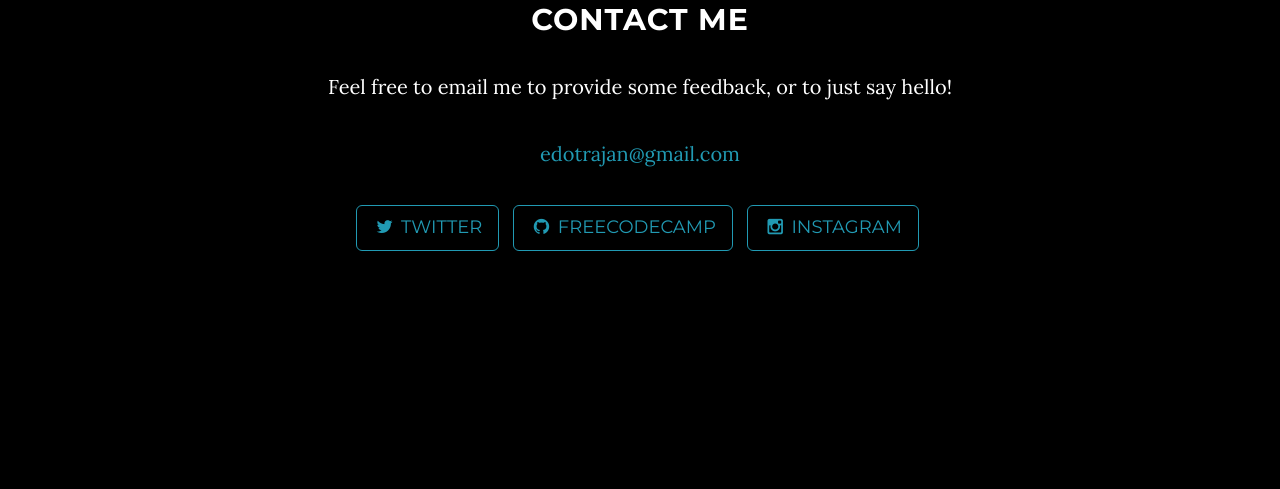
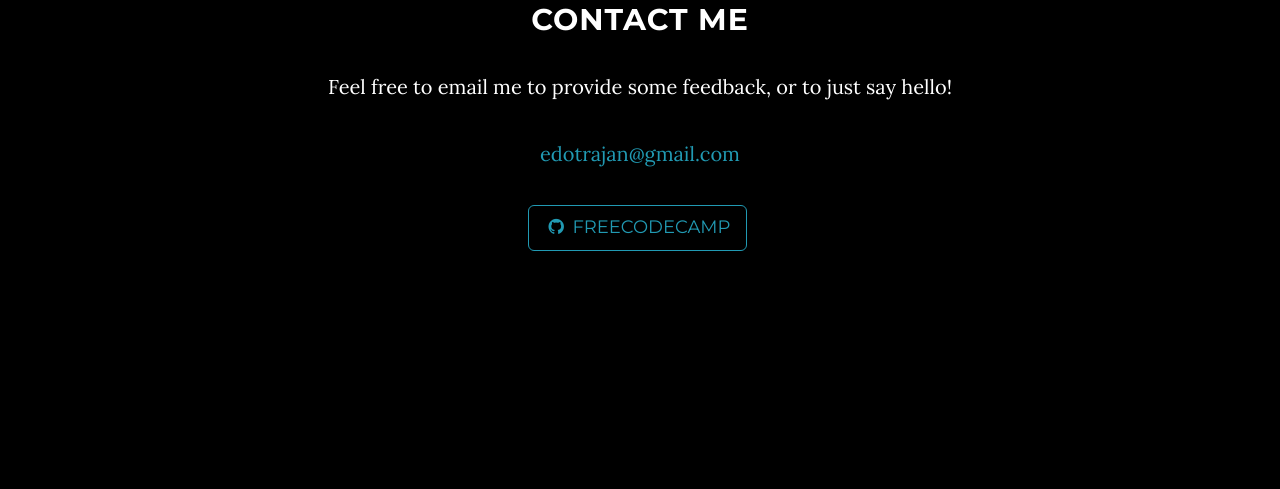
Before and after one commit to edotrajan/edotrajan.github.io, a plain HTML site: page index.html in a window 1280 px wide. Shown: the part 2453-2942 px from the top of the page. Drawn offline with Linux system fonts and the light colour scheme; some packages are replaced by stand-ins of ours.

Commit message:
Update index.html

```diff
--- a/index.html
+++ b/index.html
@@ -117,15 +117,11 @@
                 <p><a href="mailto:edotrajan@gmail.com">edotrajan@gmail.com</a>
                 </p>
                 <ul class="list-inline banner-social-buttons">
-                    <li>
-                        <a href="https://twitter.com/edotrajan" target="_blank" class="btn btn-default btn-lg"><i class="fa fa-twitter fa-fw"></i> <span class="network-name">Twitter</span></a>
-                    </li>
+
                     <li>
                         <a href="https://freecodecamp.com/edotrajan" target="_blank" class="btn btn-default btn-lg"><i class="fa fa-github fa-fw"></i> <span class="network-name">freeCodeCamp</span></a>
                     </li>
-                    <li>
-                        <a href="https://instagram.com/edotrajan11" target="_blank" class="btn btn-default btn-lg"><i class="fa fa-instagram fa-fw"></i> <span class="network-name">Instagram</span></a>
-                    </li>
+
                 </ul>
             </div>
         </div>
```
